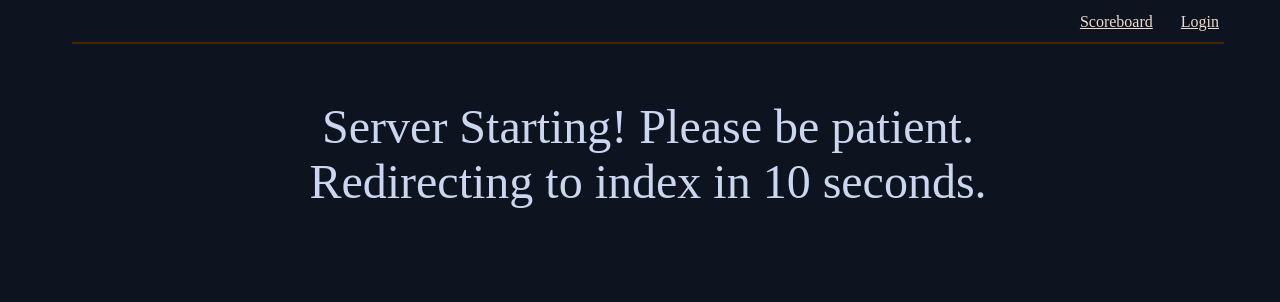
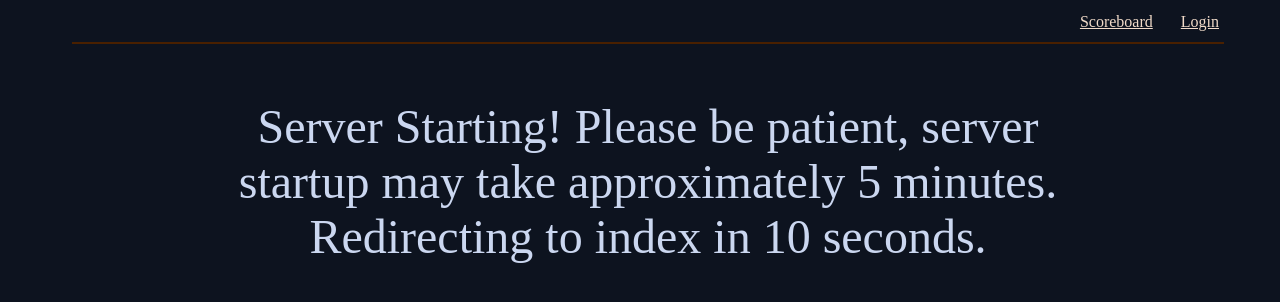
Before and after one commit to kc0bfv/SecurityTrainingGround, a Django app: template templates/pgmanager/startInstance.html in a window 1280 px wide. Shown: the top 302 px of the page. Run offline with Django 3.2, Linux system fonts and the light colour scheme; the template is opened without the code that fills it, so the values that code supplies are empty; parts of the project's set-up code (start-up, migrations or seed data) failed here and were passed over.

Commit message:
Added runStopScript, small mods

```diff
--- a/templates/pgmanager/startInstance.html
+++ b/templates/pgmanager/startInstance.html
@@ -8,6 +8,6 @@
 
 {% block content %}
 	<div class="sectionHeader">
-		Server Starting!  Please be patient.  Redirecting to index in 10 seconds.
+		Server Starting!  Please be patient, server startup may take approximately 5 minutes.  Redirecting to index in 10 seconds.
 	</div>
 {% endblock %}
```
Also changed, not shown: README.md, 3 other files.
